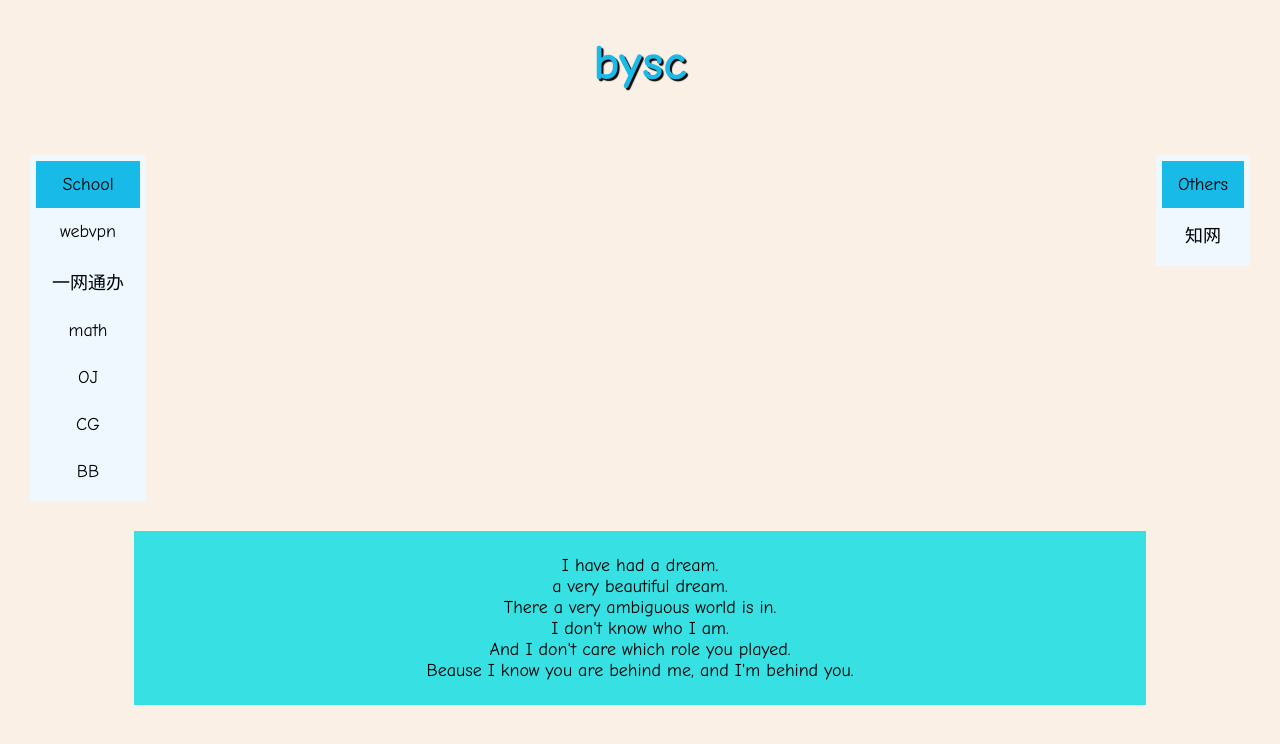
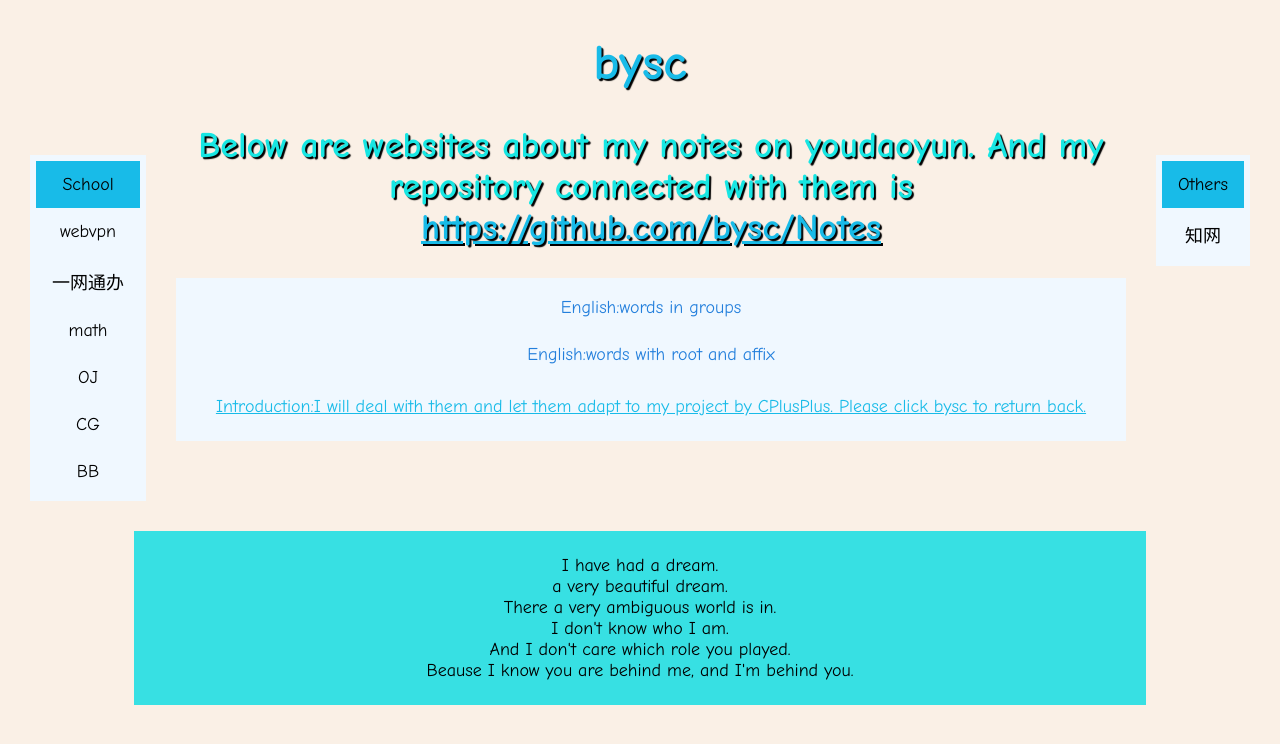
Before and after one commit to bysc/bysc.github.io, a plain HTML site: page SubHTML/Personal.html in a window 1280 px wide. Drawn offline with Linux system fonts and the light colour scheme.

Commit message:
初步完成，后续再优化

```diff
--- a/CSS/personalPage.css
+++ b/CSS/personalPage.css
@@ -4,6 +4,16 @@ body{
     padding:0;
     margin: 0;
     background-color: linen;
+}
+h1 {
+    color: rgb(23, 230, 227);
+    text-shadow: 2px 2px 1px black;
+    /*模糊距离为1px*/
+    text-align: center;
+}
+/*active part*/
+.active {
+    background-color: #18bbe8;
 }
 #bysc {
     font-size: 50px;
@@ -22,6 +32,7 @@ body{
 {
     text-decoration: underline;
 }
+/*tow sides, left and right*/
 ul.side
 {
     list-style-type: none;
@@ -40,22 +51,13 @@ ul.side li a
     text-decoration: none;
     /*去掉下划线*/
 }
-.active {
-    background-color: #18bbe8;
-}
 ul.side li a:hover:not(.active) {
     background-color: rgba(167, 205, 235);
     border-style: solid;
     border-color: #f0f8ff;
     border-width: 3px;
 }
-h1 {
-    color: rgb(23, 230, 227);
-    text-shadow: 2px 2px 1px black;
-    /*模糊距离为1px*/
-    text-align: center;
-}
-#thinking
+#thinking/*thinking*/
 {
     clear:both;
     text-align: center;
@@ -64,3 +66,43 @@ h1 {
     padding:6px;
     font-size: large;
 }
+/*notes*/
+#notes a
+{
+    text-decoration: underline;
+}
+#notes a:hover
+{
+    font-style: italic;
+    background-color: aquamarine;
+}
+#notes p
+{
+    color:#18bbe8;
+    text-decoration:underline;
+    text-align:center;
+}
+#notes ul
+{
+    list-style-type: none;
+    margin: 30px;
+    padding: 6px;
+    overflow: hidden;
+    background-color: aliceblue;
+    height:auto;
+}
+#notes ul li a
+{
+    display: block;
+    color: rgb(35, 127, 220);
+    text-align: center;
+    padding: 13px 16px;
+    text-decoration: none;
+    /*去掉下划线*/
+}
+#notes li a:hover{
+    background-color: rgba(167, 205, 235);
+    border-style: solid;
+    border-color: #f0f8ff;
+    border-width: 3px;
+}
--- a/SubHTML/Personal.html
+++ b/SubHTML/Personal.html
@@ -5,6 +5,7 @@
     <meta charset="utf-8">
     <title>personal</title>
     <link href="../CSS/personalPage.css" rel="stylesheet" type="text/css">
+    <link rel="shortcut icon" href="../images/favicon.ico" type="image/x-icon">
 </head>
 
 </html>
@@ -12,7 +13,7 @@
 <body>
     <h1 id="bysc"><a href="../index.html">bysc</a></h1>
     <ul class="side" style="float:left">
-        <li><a class="active" href="#center" title="school websites">School</a></li>
+        <li><a class="active" href="#notes" title="school websites">School</a></li>
         <li><a href="https://webvpn.neu.edu.cn/">webvpn</a></li>
         <li><a href="https://eone.neu.edu.cn/">一网通办</a></li>
         <li><a href="https://mathe.neu.edu.cn/">math</a></li>
@@ -24,6 +25,18 @@
         <li><a class="active" href="#notes" title="other useful websites">Others</a></li>
         <li><a href="https://www.cnki.net">知网</a></li>
     </ul>
+    <div id="notes">
+        <h1>
+            Below are websites about my notes on youdaoyun. And my repository connected with them is <a href="https://github.com/bysc/Notes" target="_blank" >https://github.com/bysc/Notes</a>
+        </h1>
+        <ul>
+            <li><a href="https://note.youdao.com/s/A0jYN680" target="_self">English:words in groups</a></li>
+            <li><a href="https://note.youdao.com/s/ApinrHaz" target="_self">English:words with root and affix</a></li>
+            <p>
+                Introduction:I will deal with them and let them adapt to my project by CPlusPlus. Please click bysc to return back.
+            </p>
+        </ul>
+    </div>
     <div id="thinking">
         <p>
             I have had a dream.<br/>
```
Also changed, not shown: index.html (+1 -0 lines).
